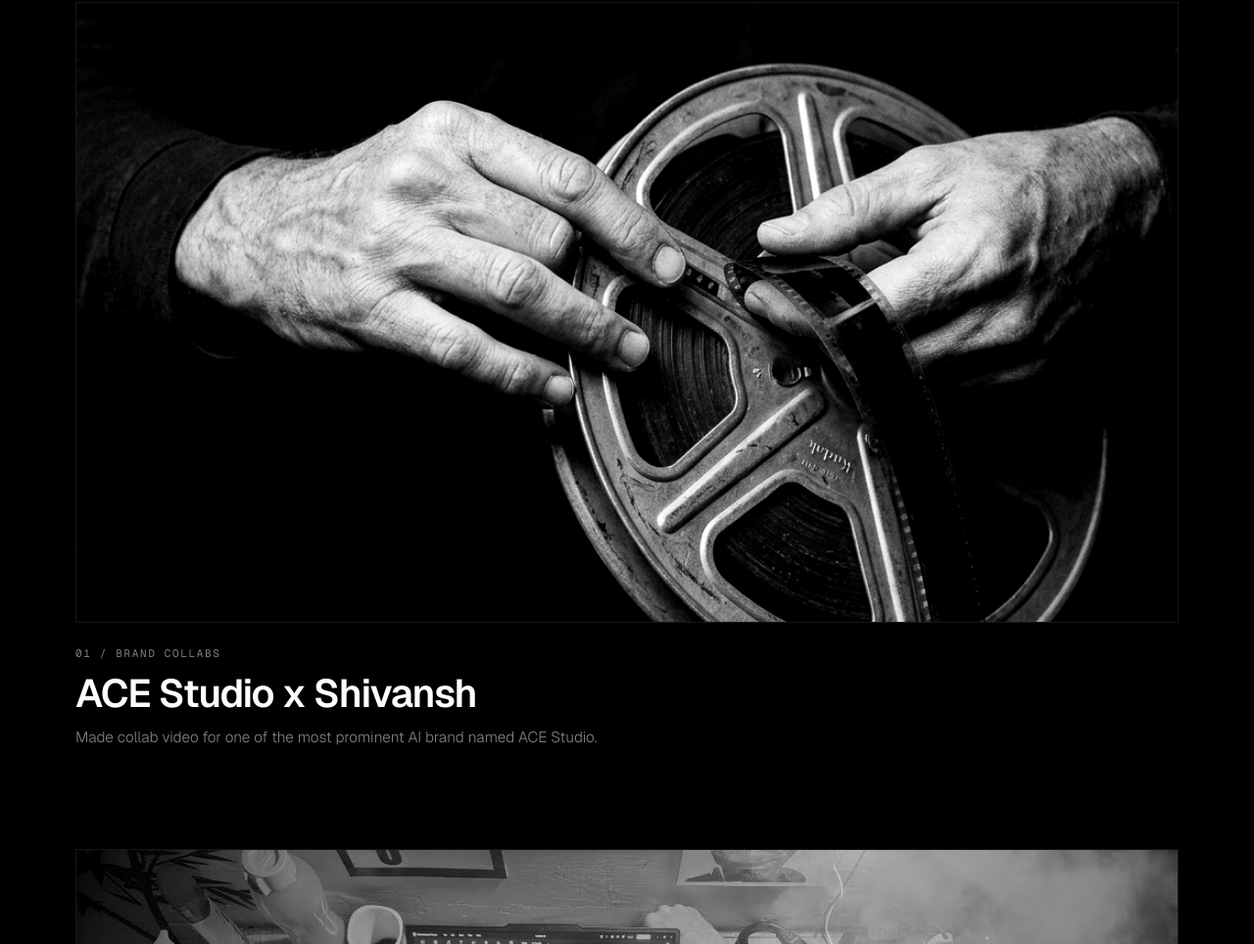
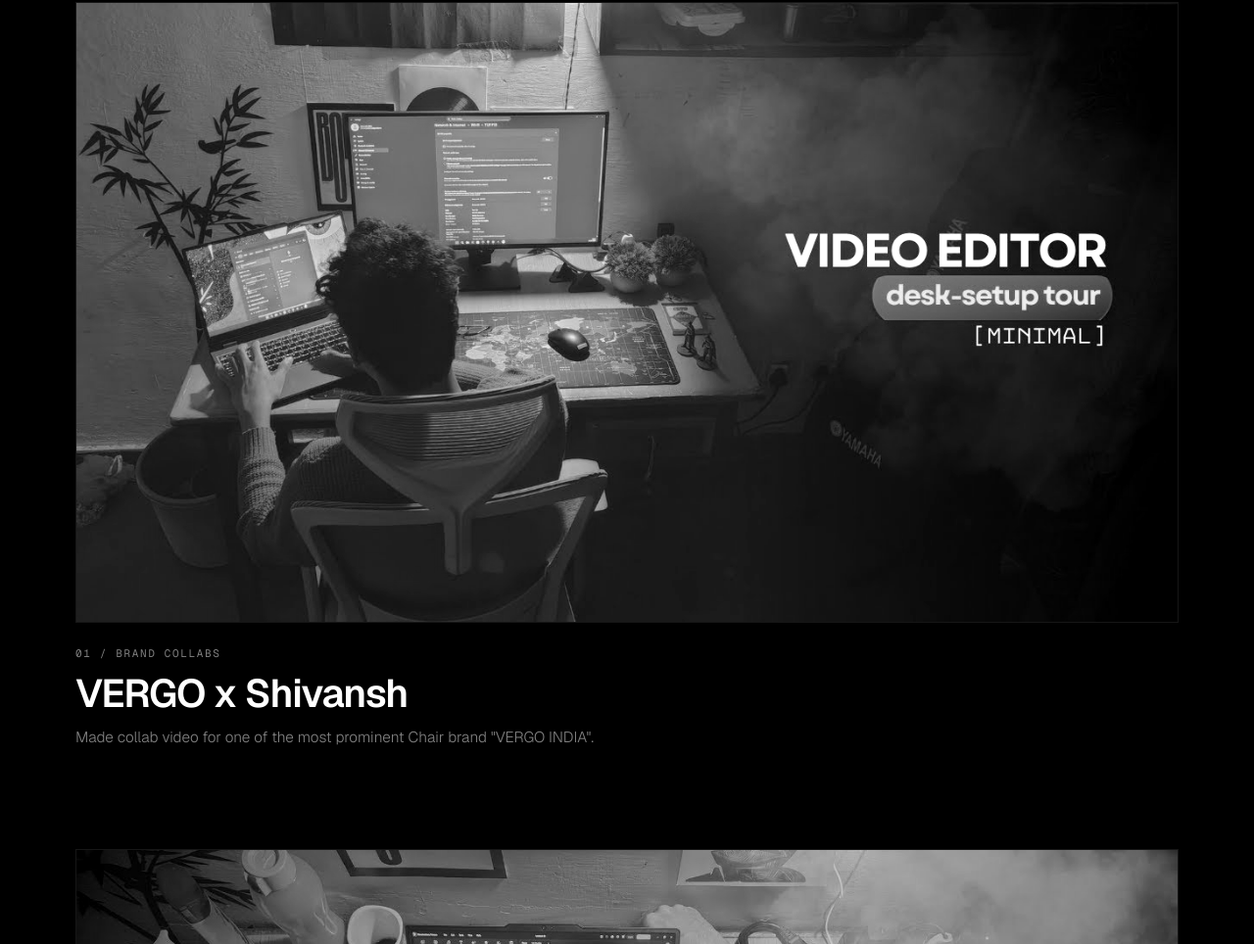
Before and after one commit to shivanshyadavera/shivansh-portfolio, a website built with Vite: page index.html in a window 1280 px wide. Shown: the part 1265-2229 px from the top of the page at 98% size. Built offline with nearby package versions, Linux system fonts and the light colour scheme.

Commit message:
Update index.html

```diff
--- a/index.html
+++ b/index.html
@@ -83,16 +83,16 @@
         <div class="projects-grid">
           <!-- Project 1 -->
           <article class="project-card reveal">
-            <a href="https://www.youtube.com/watch?v=m67ocfYPgO8" target="_blank" rel="noopener noreferrer">
+            <a href="https://youtu.be/yEKiIGhcUFw" target="_blank" rel="noopener noreferrer">
               <div class="project-image-container">
-                <img src="/assets/work-cinematic.png" alt="ACE Studio x Shivansh" class="project-image"
+                <img src="/assets/setup-cover.jpg" alt="VERGO x Shivansh" class="project-image"
                   loading="lazy" />
               </div>
             </a>
             <div class="project-meta">
               <span class="project-num">01 / BRAND COLLABS</span>
-              <h3 class="project-title">ACE Studio x Shivansh</h3>
-              <p class="project-desc">Made collab video for one of the most prominent AI brand named ACE Studio.</p>
+              <h3 class="project-title">VERGO x Shivansh</h3>
+              <p class="project-desc">Made collab video for one of the most prominent Chair brand "VERGO INDIA".</p>
             </div>
           </article>
 
```
